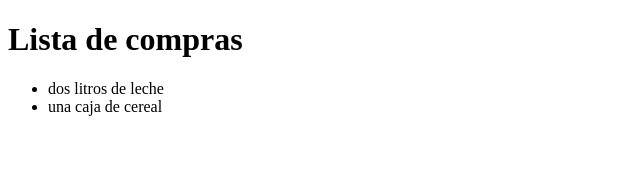
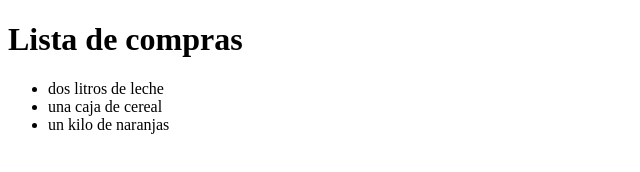
Before and after one commit to Constanzajsj/repocw, a plain HTML site: page index.html in a window 1280 px wide. Shown: the whole page, without its empty margins (0-640 px from the left). Drawn offline with Linux system fonts and the light colour scheme.

Commit message:
agregué naranjas a la lista

```diff
--- a/index.html
+++ b/index.html
@@ -19,6 +19,9 @@
         <li>
             una caja de cereal
         </li>
+        <li>
+            un kilo de naranjas
+        </li>
     </ul>
 </body>
 </html>
```
